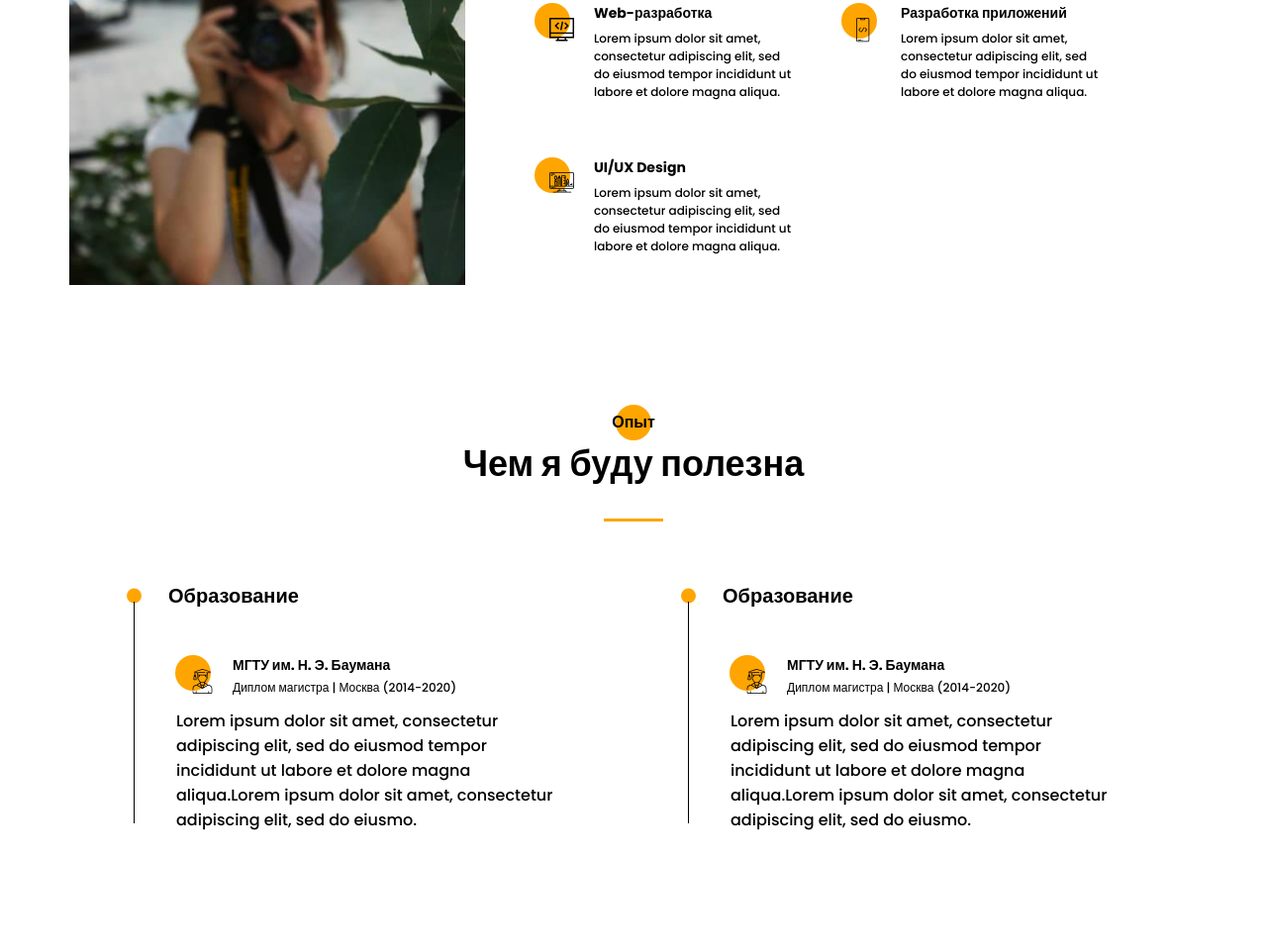
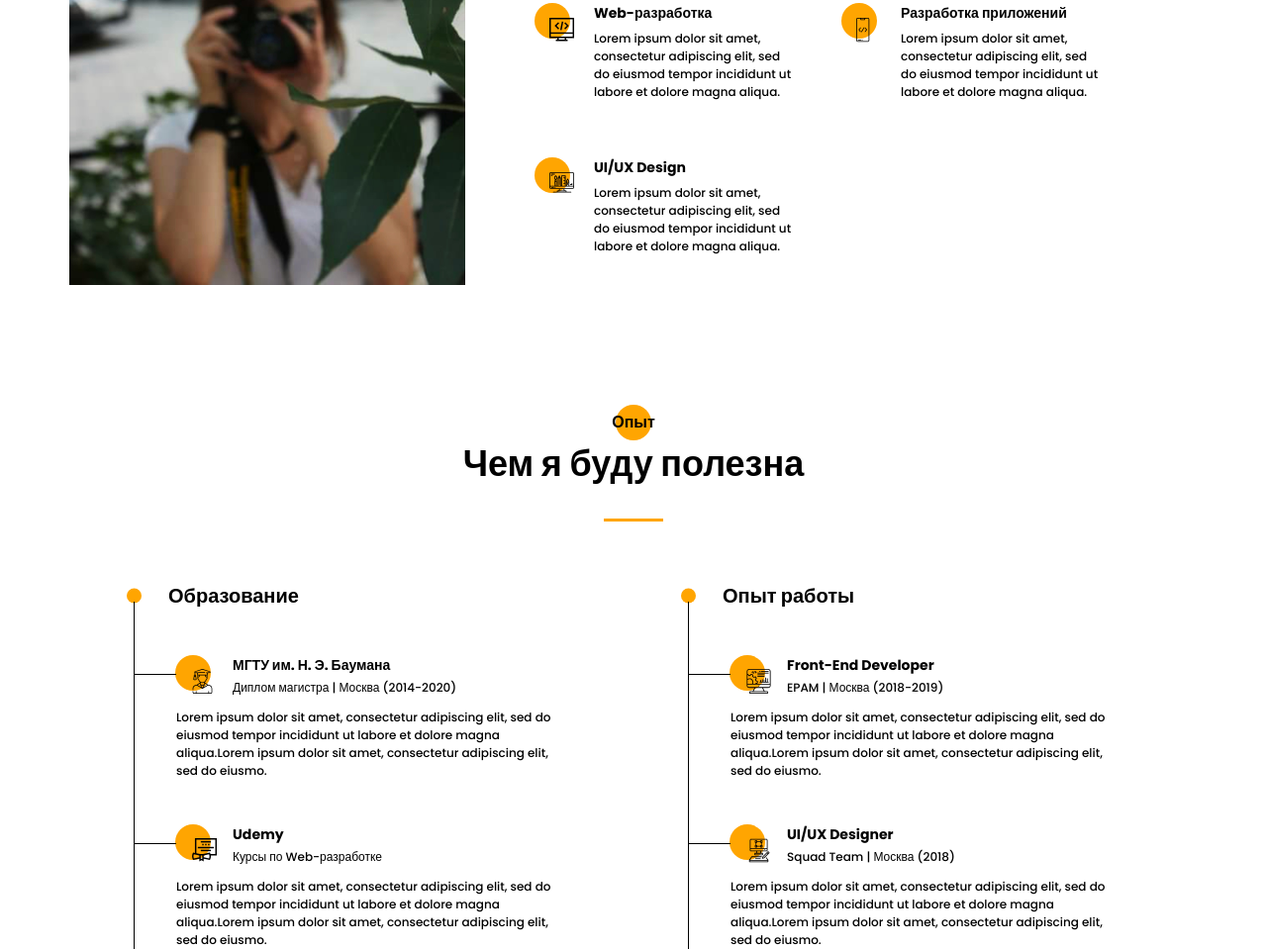
Before and after one commit to lilGooseling/Portfolio, a website: page index.html in a window 1280 px wide. Shown: the part 1444-2403 px from the top of the page at 99% size. Before the commit the page ends 2285 px from the top, so only its background shows below. Drawn offline with nearby package versions, Linux system fonts and the light colour scheme; files that its build step writes are made by us from their sources.

Commit message:
Resume items

```diff
--- a/index.html
+++ b/index.html
@@ -176,19 +176,53 @@
                                 </div>
                             </div>
                         </li>
+                        <li>
+                            <div class="resume__item">
+                                <div class="resume__item-head">
+                                    <div class="resume__item-icon">
+                                        <img src="src/icons/experience/courses.svg" alt="courses">
+                                    </div>
+                                    <h4 class="title title_fz14">Udemy</h4>
+                                    <div class="resume__item-location">Курсы по Web-разработке</div>
+                                </div>
+                                <div class="resume__item-body">
+                                    Lorem ipsum dolor sit amet, consectetur adipiscing elit, sed
+                                    do eiusmod tempor incididunt ut labore et dolore magna
+                                    aliqua.Lorem ipsum dolor sit amet, consectetur adipiscing
+                                    elit, sed do eiusmo.
+                                </div>
+                            </div>
+                        </li>
                     </ul>
                 </div>
                 <div class="resume__column">
-                    <h3 class="title title_fz20 resume__column-title">Образование</h3>
+                    <h3 class="title title_fz20 resume__column-title">Опыт работы</h3>
                     <ul>
                         <li>
                             <div class="resume__item">
                                 <div class="resume__item-head">
                                     <div class="resume__item-icon">
-                                        <img src="src/icons/experience/university.svg" alt="university">
+                                        <img src="src/icons/experience/developer.svg" alt="developer">
                                     </div>
-                                    <h4 class="title title_fz14">МГТУ им. Н. Э. Баумана</h4>
-                                    <div class="resume__item-location">Диплом магистра | Москва (2014-2020)</div>
+                                    <h4 class="title title_fz14">Front-End Developer</h4>
+                                    <div class="resume__item-location">EPAM | Москва (2018-2019)</div>
+                                </div>
+                                <div class="resume__item-body">
+                                    Lorem ipsum dolor sit amet, consectetur adipiscing elit, sed
+                                    do eiusmod tempor incididunt ut labore et dolore magna
+                                    aliqua.Lorem ipsum dolor sit amet, consectetur adipiscing
+                                    elit, sed do eiusmo.
+                                </div>
+                            </div>
+                        </li>
+                        <li>
+                            <div class="resume__item">
+                                <div class="resume__item-head">
+                                    <div class="resume__item-icon">
+                                        <img src="src/icons/experience/designer.svg" alt="designer">
+                                    </div>
+                                    <h4 class="title title_fz14">UI/UX Designer</h4>
+                                    <div class="resume__item-location">Squad Team | Москва (2018)</div>
                                 </div>
                                 <div class="resume__item-body">
                                     Lorem ipsum dolor sit amet, consectetur adipiscing elit, sed
--- a/src/sass/blocks/_resume.scss
+++ b/src/sass/blocks/_resume.scss
@@ -42,7 +42,7 @@
         &:after {
           content: '';
           width: 1px;
-          height: 100%;
+          height: calc(100% + 9px);
           position: absolute;
           top: -9px;
           left: 0;
@@ -52,6 +52,15 @@
     }
   }
   &__item {
+    position: relative;
+    &:before {
+      content: '';
+      height: 1px;
+      width: 43px;
+      top: 64px;
+      position: absolute;
+      background-color: black;
+    }
     &-head {
       position: relative;
       padding: 45px 0 0 100px;
@@ -79,6 +88,10 @@
       font-size: 12px;
       line-height: 18px;
     }
+    &-body {
+      font-size: 12px;
+      line-height: 18px;
+    }
   }
 
 }
```
